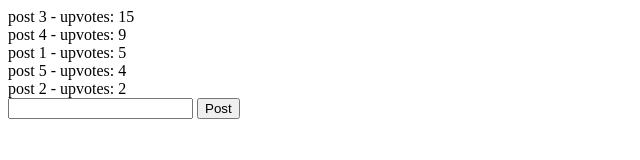
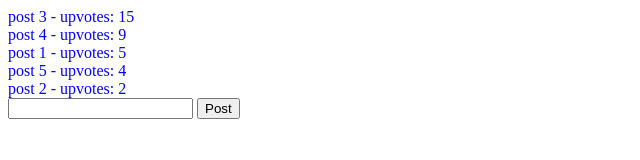
Before and after one commit to tylerjwain/UAfitnessAPI, a plain HTML site: page index.html in a window 1280 px wide. Shown: the whole page, without its empty margins (0-640 px from the left). Drawn offline with nearby package versions, Linux system fonts and the light colour scheme.

Commit message:
new index

```diff
--- a/index.html
+++ b/index.html
@@ -1,11 +1,12 @@
 <html>
 <head>
 	<title>Under Armour | 2015 Fitness App</title>
+	<link rel="stylesheet" type="text/css" href="stylesheets/style.css">
 	<script src="http://ajax.googleapis.com/ajax/libs/angularjs/1.3.10/angular.min.js"></script>
 	<script src="app.js"></script>
 </head>
 <body ng-app="fitnessUA" ng-controller="MainCtrl">
-	<div ng-repeat="post in posts | orderBy: '-upvotes'">
+	<div ng-repeat="post in posts | orderBy: '-upvotes'" class="upvotes">
 		{{post.title}} - upvotes: {{post.upvotes}}
 	</div>
 	<form ng-submit="addPost()">
```
